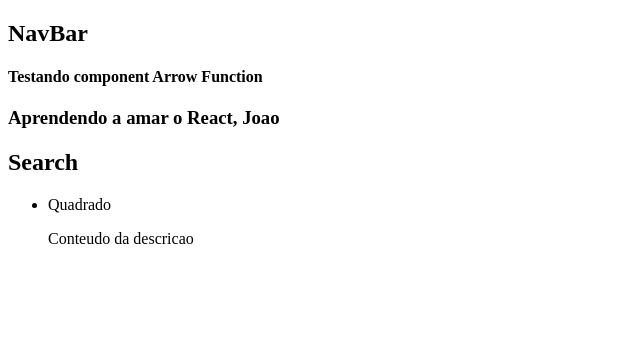
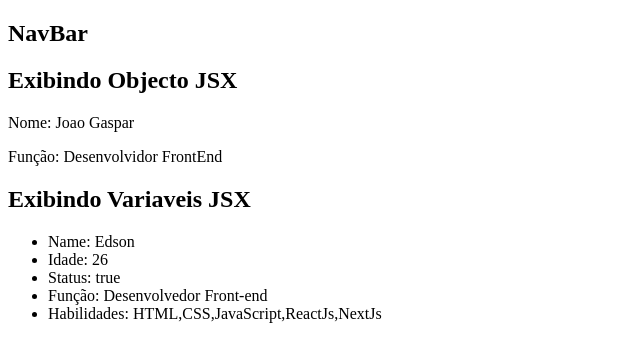
Before and after one commit to EdsonGaspar/study-full, a React (Vite) app in the folder studyreact/: page / in a window 1280 px wide. Shown: the top 362 px of the page, without its empty margins (0-640 px from the left). Built offline with nearby package versions, Linux system fonts and the light colour scheme.

Commit message:
Feat: Fundamentos basicos do React a serem aplicados. Seguindo o site JavaScript Tutorial

```diff
--- a/studyreact/src/App.jsx
+++ b/studyreact/src/App.jsx
@@ -1,13 +1,13 @@
 import { List } from "./components/list";
 import { NavBar } from "./components/navbar";
 import { Seach } from "./components/search";
-import Test from "./components/text";
+// import Test from "./components/text";
 
 function App() {
   return (
     <main>
       <NavBar />
-      <Test />
+      {/* <Test /> */}
       <Seach />
       <List />
     </main>
--- a/studyreact/src/components/list.jsx
+++ b/studyreact/src/components/list.jsx
@@ -1,10 +1,19 @@
 export function List() {
+  const name = "Edson";
+  const age = 26;
+  const active = true;
+  const titleJob = "Desenvolvedor Front-end";
+  const skills = ["HTML", "CSS", "JavaScript", "ReactJs", "NextJs"];
   return (
-    <ul>
-      <li>
-        <div>Quadrado</div>
-        <p>Conteudo da descricao</p>
-      </li>
-    </ul>
+    <section>
+      <h2>Exibindo Variaveis JSX</h2>
+      <ul>
+        <li>Name: {name}</li>
+        <li>Idade: {age}</li>
+        <li>Status: {active ? "true" : "false"}</li>
+        <li>Função: {active ? titleJob : "Há procura"}</li>
+        <li>Habilidades: {skills.toString()}</li>
+      </ul>
+    </section>
   );
 }
--- a/studyreact/src/components/search.jsx
+++ b/studyreact/src/components/search.jsx
@@ -1,7 +1,13 @@
 export function Seach() {
+  const person = {
+    name: "Joao Gaspar",
+    titleJob: "Desenvolvidor FrontEnd",
+  };
   return (
     <div>
-      <h2>Search</h2>
+      <h2>Exibindo Objecto JSX</h2>
+      <p>Nome: {person.name}</p>
+      <p>Função: {person.titleJob}</p>
     </div>
   );
 }
```
